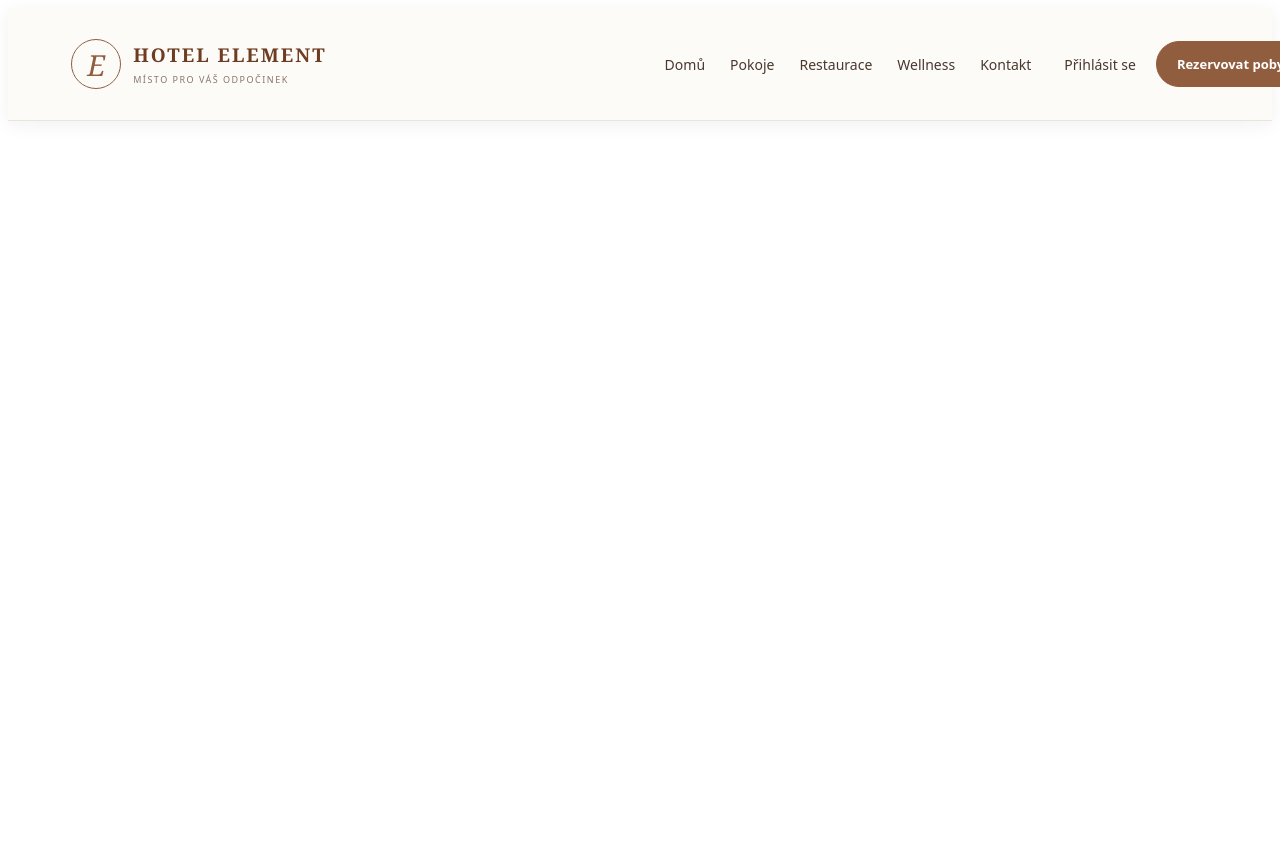
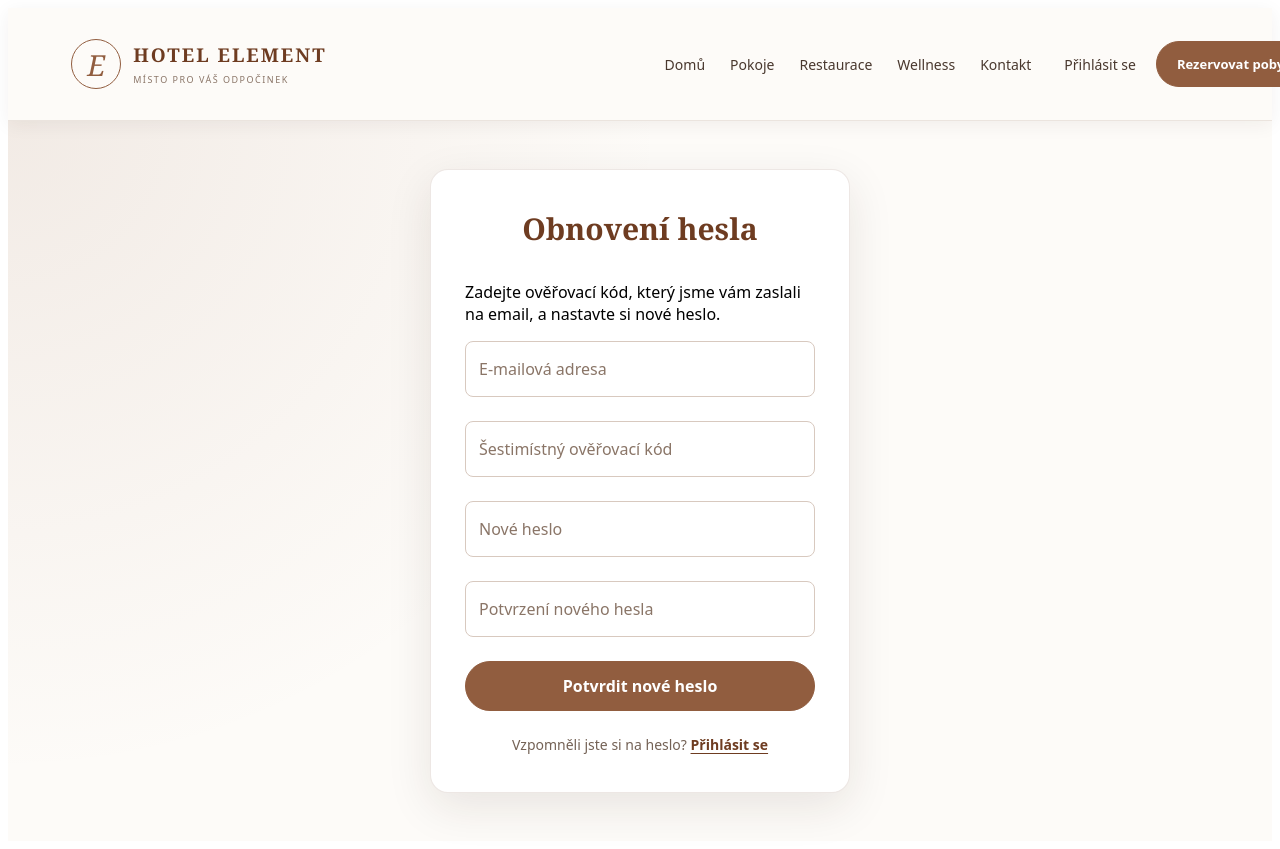
Before and after one commit to ondrakodat/HotelSystem_GUI, a Vue app: page /resetPasswordConfirm in a window 1280 px wide. Shown: the top 849 px of the page. Before the commit the page ends 800 px from the top, so only its background shows below. Built offline with nearby package versions, Linux system fonts and the light colour scheme.

Commit message:
Added confirm reset dialog with diff password check

```diff
--- /dev/null
+++ b/src/components/ResetPasswordConfirm.vue
@@ -0,0 +1,124 @@
+<script setup lang="ts">
+import {confirmPasswordReset} from '@/services/passwordResetConfirm'
+import {ref} from 'vue'
+import { useRoute } from 'vue-router'
+import './Auth.css'
+
+const route = useRoute()
+const email = ref(String(route.query.email ?? ''))
+const code = ref('')
+const password = ref('')
+const message = ref('')
+const confirmPassword = ref('')
+
+async function confirmReset () {
+    if (password.value !== confirmPassword.value) {
+        message.value = "Zadaná hesla se neshodují!"
+        return
+    }
+
+    const passwordResetConfirmDto = {
+        code : code.value,
+        email : email.value,
+        password : password.value
+    }
+    try{
+        await confirmPasswordReset(passwordResetConfirmDto);
+        message.value = "Password reset was succesfull"
+    }catch(error){
+        message.value = "Password reset wasnt sucesfull!"
+    }
+}
+
+
+
+</script>
+<template>
+  <main class="auth-page">
+    <section class="auth-wrapper">
+
+      <h1 class="auth-title">
+        Obnovení hesla
+      </h1>
+
+      <p class="auth-description">
+        Zadejte ověřovací kód, který jsme vám zaslali na email,
+        a nastavte si nové heslo.
+      </p>
+
+      <form @submit.prevent="confirmReset">
+
+        <!-- Email -->
+        <div class="auth-field">
+          <input
+            id="email"
+            type="email"
+            v-model="email"
+            placeholder=" "
+            readonly
+            required
+          />
+          <label for="email">E-mailová adresa</label>
+        </div>
+
+        <!-- Verification code -->
+        <div class="auth-field">
+          <input
+            id="code"
+            type="text"
+            v-model="code"
+            placeholder=" "
+            maxlength="6"
+            minlength="6"
+            pattern="[0-9]{6}"
+            inputmode="numeric"
+            autocomplete="one-time-code"
+            required
+          />
+          <label for="code">Šestimístný ověřovací kód</label>
+        </div>
+
+        <!-- New password -->
+        <div class="auth-field">
+          <input
+            id="password"
+            type="password"
+            v-model="password"
+            placeholder=" "
+            required
+            autocomplete="new-password"
+          />
+          <label for="password">Nové heslo</label>
+        </div>
+
+        <!-- Confirm password -->
+        <div class="auth-field">
+          <input
+            id="confirmPassword"
+            type="password"
+            v-model="confirmPassword"
+            placeholder=" "
+            required
+            autocomplete="new-password"
+          />
+          <label for="confirmPassword">Potvrzení nového hesla</label>
+        </div>
+
+        <p v-if="message" class="auth-error" role="status">
+          {{ message }}
+        </p>
+
+        <button type="submit" class="auth-submit">
+          Potvrdit nové heslo
+        </button>
+
+      </form>
+
+      <p class="auth-signup">
+        Vzpomněli jste si na heslo?
+        <RouterLink to="/login">Přihlásit se</RouterLink>
+      </p>
+
+    </section>
+  </main>
+</template>
--- a/src/components/ResetPasswordRequest.vue
+++ b/src/components/ResetPasswordRequest.vue
@@ -1,9 +1,11 @@
 <script setup lang="ts">
 import {ref} from 'vue'
 import { RouterLink } from 'vue-router'
+import {useRouter} from 'vue-router'
 import { resetPasswordRequest } from '@/services/passwordReset';
 const email = ref('')
 const message = ref('')
+const router = useRouter()
 async function resetPassword(){
     const passwordResetRequestDto = {
         email: email.value
@@ -13,6 +15,12 @@ async function resetPassword(){
         const response = await resetPasswordRequest(passwordResetRequestDto)
         console.log(response)
         message.value = "Pokud email existuje obdrzite kod pro obnoveni"
+        router.push({
+          path: '/resetPasswordConfirm',
+          query : {email : email.value}
+        })
+        console.log('Aktuální URL:', window.location.href)
+        console.log('Aktuální route:', router.currentRoute.value.fullPath)
     }catch(error){
         message.value = "Kod pro obnoveni nelze vytvorit "
         console.error(error)
--- a/src/router/index.ts
+++ b/src/router/index.ts
@@ -2,6 +2,7 @@ import { createRouter, createWebHistory } from 'vue-router'
 import LoginForm from '../components/LoginForm.vue'
 import RegisterForm from '../components/RegisterForm.vue'
 import ResetPasswordRequest from '../components/ResetPasswordRequest.vue'
+import ResetPasswordConfirm from '../components/ResetPasswordConfirm.vue'
 
 const router = createRouter({
   history: createWebHistory(import.meta.env.BASE_URL),
@@ -17,6 +18,10 @@ const router = createRouter({
     {
       path : '/resetPassword',
       component : ResetPasswordRequest
+    },
+    {
+      path: '/resetPasswordConfirm',
+      component : ResetPasswordConfirm
     }
   ],
 })
--- a/src/services/passwordReset.ts
+++ b/src/services/passwordReset.ts
@@ -16,4 +16,5 @@ export async function resetPasswordRequest(PasswordResetRequestDto : {
     if(!response.ok){
         throw new Error("Nepodarilo se prihlasit");
     }
+    return response;
 }
--- /dev/null
+++ b/src/services/passwordResetConfirm.ts
@@ -0,0 +1,23 @@
+import { getCsrfToken } from './csrfService';
+
+
+export async function confirmPasswordReset(passwordResetConfirmDto : {
+    code : string
+    email : string
+    password : string
+}){
+    const csrfToken = await getCsrfToken();
+    const response =await fetch('http://localhost:8080/api/auth/resetPassword/confirmReset', {
+           method : 'POST',
+           headers : {
+                'Content-Type' : 'application/JSON',
+                'X-XSRF-TOKEN': csrfToken
+           },
+           credentials : 'include',
+           body : JSON.stringify(passwordResetConfirmDto)
+    })
+    if(!response.ok){
+       throw new Error("Nepodařilo se obnovit heslo.")
+    }
+    return response;
+}
```
